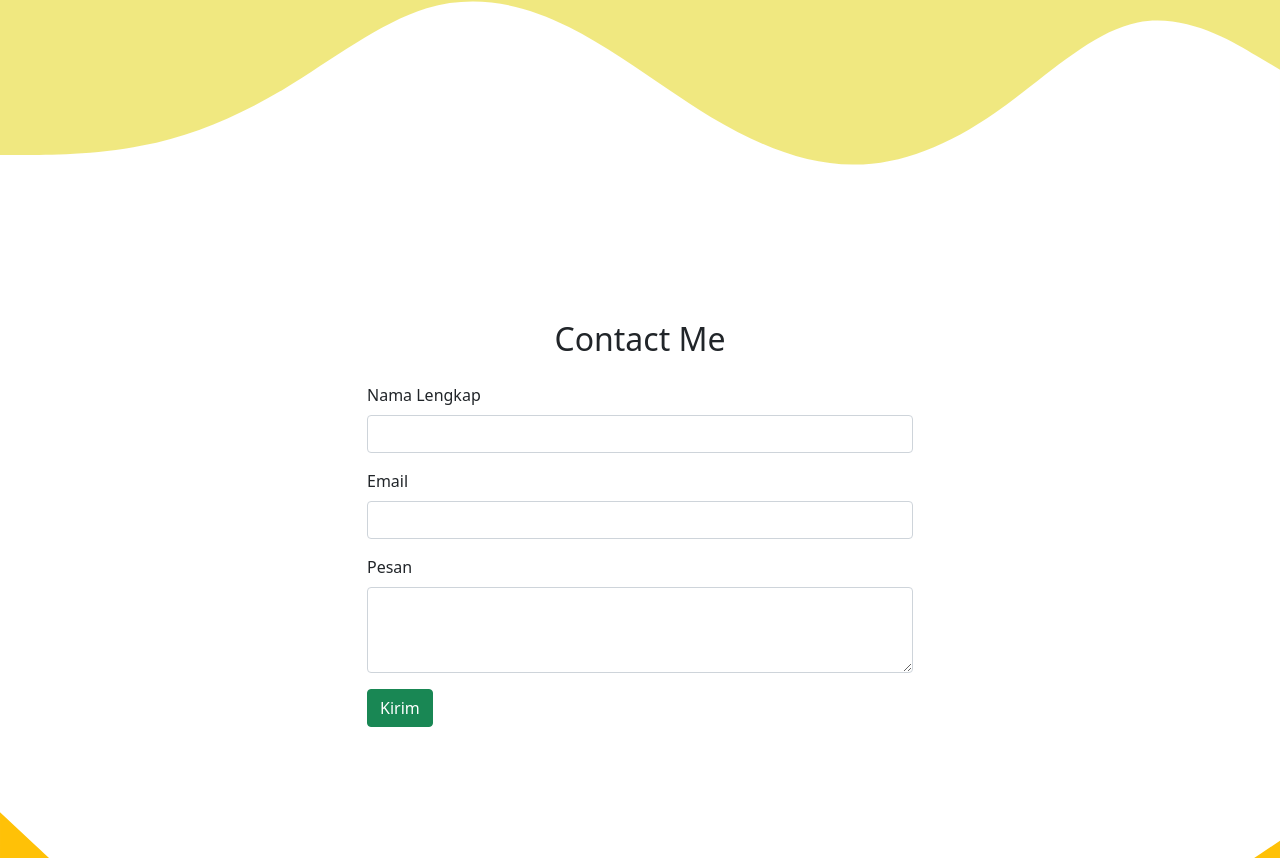
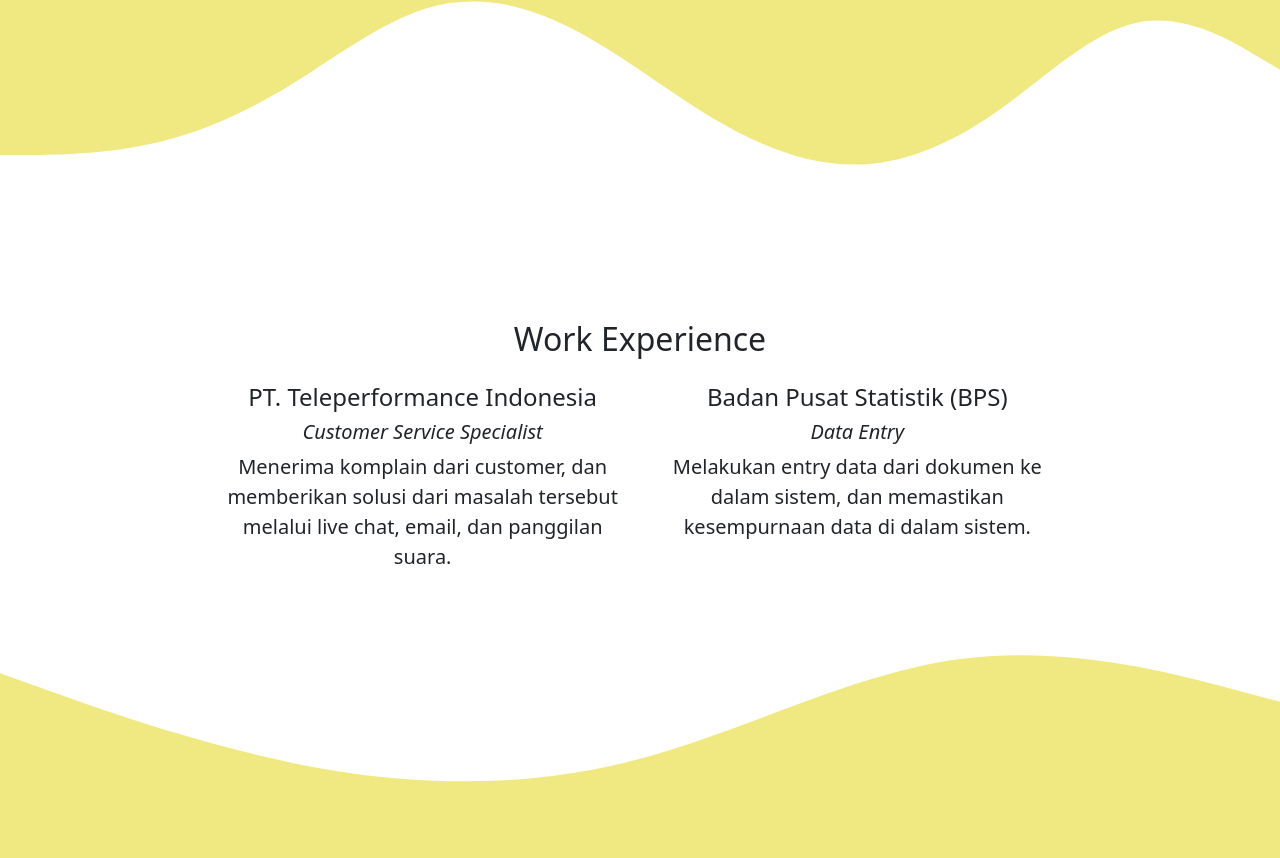
Before and after one commit to ryanaryandi/ryanaryandi.github.io, a plain HTML site: page index.html in a window 1280 px wide. Shown: the part 1942-2800 px from the top of the page. Drawn offline with nearby package versions, Linux system fonts and the light colour scheme.

Commit message:
menambahkan work experience

```diff
--- a/index.html
+++ b/index.html
@@ -40,6 +40,9 @@
             </li>
             <li class="nav-item">
               <a class="nav-link active" href="#projects">Education</a>
+            </li>
+            <li class="nav-item">
+              <a class="nav-link active" href="#pengalamankerja">Pengalaman Kerja</a>
             </li>
             <li class="nav-item">
               <a class="nav-link active" href="#contact">Contact</a>
@@ -156,6 +159,38 @@
     </section>
     <!-- Akhir Projets -->
 
+    <!-- Pengalaman Kerja -->
+    <section id="pengalamankerja">
+      <div class="countainer">
+        <div class="row text-center mb-3">
+          <div class="col">
+            <h2 data-aos="fade-down">Work Experience</h2>
+          </div>
+        </div>
+        <div class="row justify-content-center fs-5 text-center">
+          <div class="col-md-4" data-aos="fade-right">
+            <h4>PT. Teleperformance Indonesia</h4>
+            <h5><i>Customer Service Specialist</i></h5>
+            <p>Menerima komplain dari customer, dan memberikan solusi dari masalah tersebut melalui live chat, email, dan panggilan suara.</p>
+          </div>
+          <div class="col-md-4" data-aos="fade-left" data-aos-delay="300">
+            <h4>Badan Pusat Statistik (BPS)</h4>
+            <h5><i>Data Entry</i></h5>
+            <p>Melakukan entry data dari dokumen ke dalam sistem, dan memastikan kesempurnaan data di dalam sistem.</p>
+          </div>
+        </div>
+      </div>
+
+      <svg xmlns="http://www.w3.org/2000/svg" viewBox="0 0 1440 320">
+        <path
+          fill="#f0e880"
+          fill-opacity="1"
+          d="M0,96L60,117.3C120,139,240,181,360,202.7C480,224,600,224,720,192C840,160,960,96,1080,80C1200,64,1320,96,1380,112L1440,128L1440,320L1380,320C1320,320,1200,320,1080,320C960,320,840,320,720,320C600,320,480,320,360,320C240,320,120,320,60,320L0,320Z"
+        ></path>
+      </svg>
+    </section>
+    <!-- Akhir Pengalaman Kerja -->
+
     <!-- Contact -->
     <section id="contact">
       <div class="container">
```
